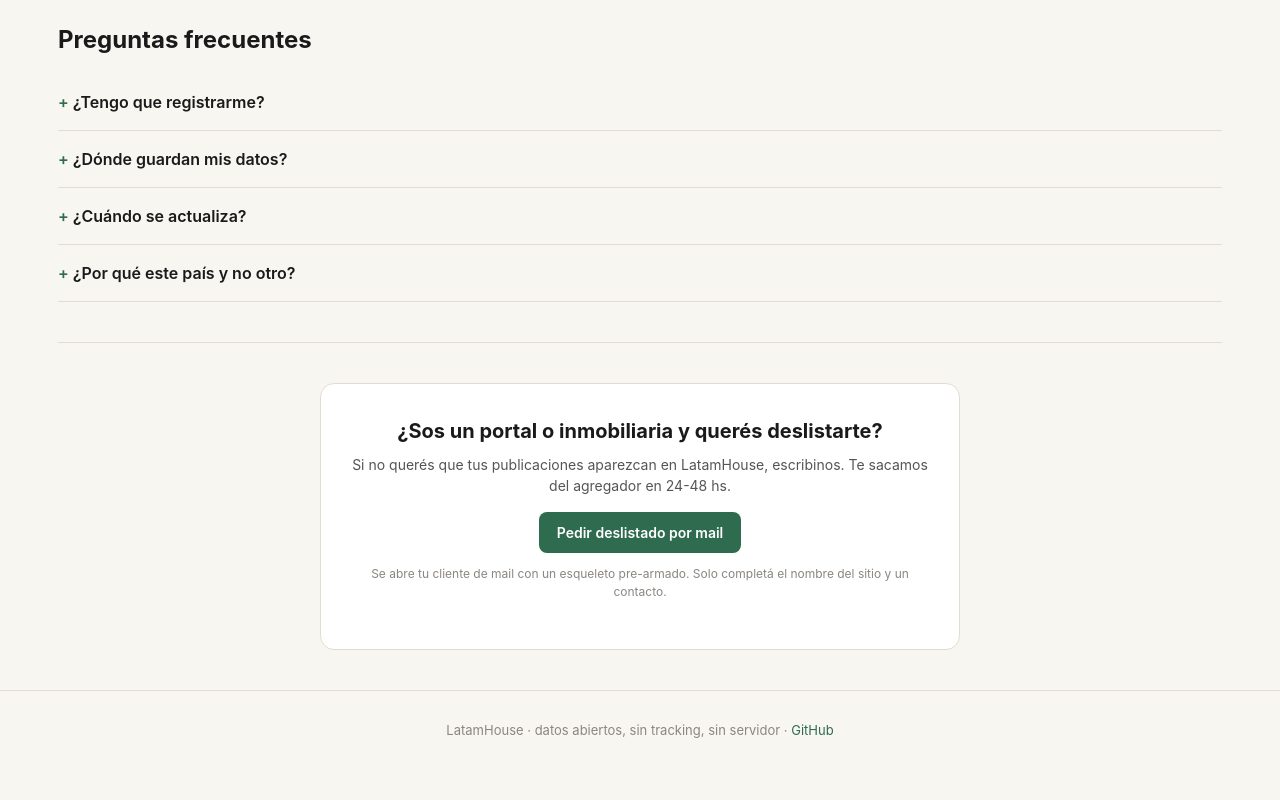
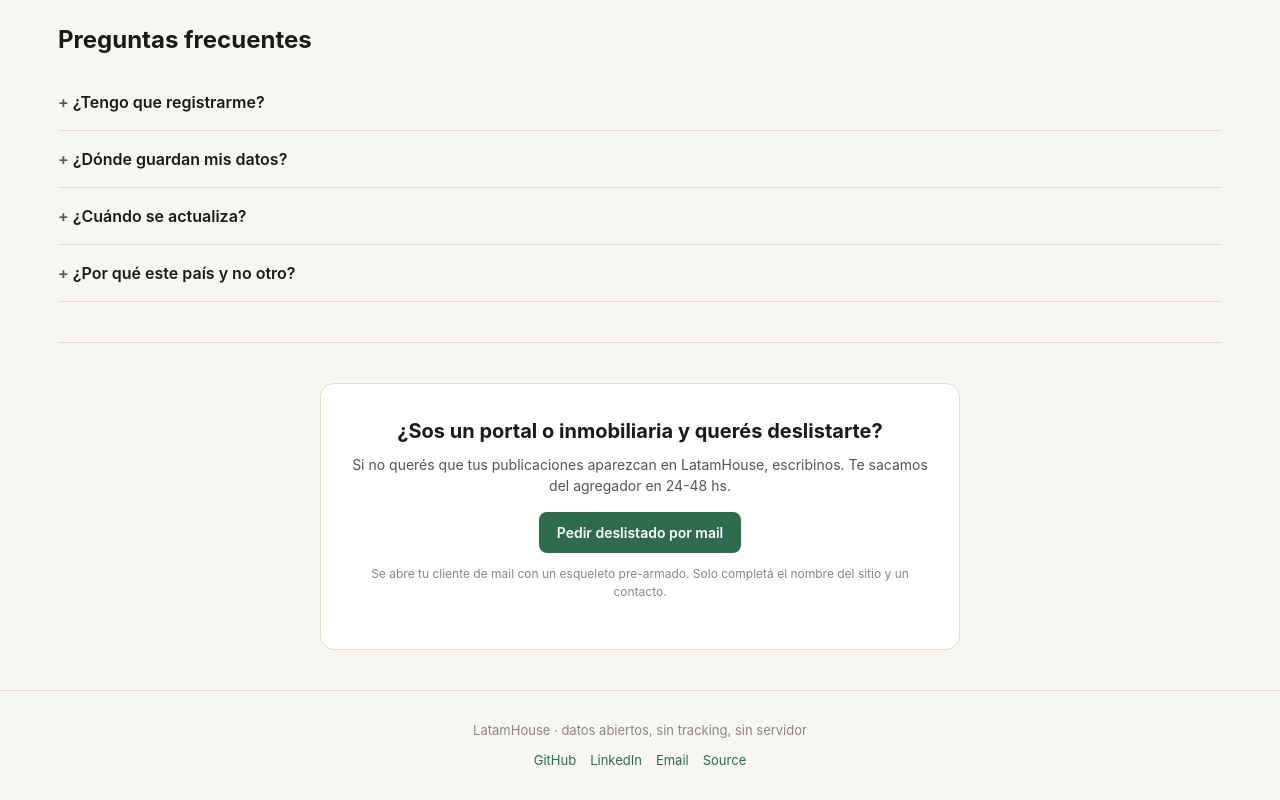
Before and after one commit to missingus3r/inmobiliaria-latam, a plain HTML site: page index.html in a window 1280 px wide. Shown: the part 3860-4660 px from the top of the page. Before the commit the page ends 4631 px from the top, so only its background shows below. Drawn offline with Linux system fonts and the light colour scheme.

Commit message:
feat(footer): redes uniformes (GitHub + LinkedIn + Email)
Co-Authored-By: Claude Opus 4.7 (1M context) <noreply@anthropic.com>

```diff
--- a/index.html
+++ b/index.html
@@ -569,8 +569,13 @@
 </main>
 
 <footer>
-  LatamHouse · <span data-i18n="footer.tagline">datos abiertos, sin tracking, sin servidor</span> ·
-  <a href="https://github.com/missingus3r/inmobiliaria-latam" target="_blank">GitHub</a>
+  <div>LatamHouse · <span data-i18n="footer.tagline">datos abiertos, sin tracking, sin servidor</span></div>
+  <div style="margin-top:10px;display:flex;gap:14px;justify-content:center;flex-wrap:wrap;font-size:13px;">
+    <a href="https://github.com/missingus3r" target="_blank" rel="noopener">GitHub</a>
+    <a href="https://www.linkedin.com/in/bruno-silveira-730107a7/" target="_blank" rel="noopener">LinkedIn</a>
+    <a href="mailto:sam-assistant@agentmail.to">Email</a>
+    <a href="https://github.com/missingus3r/inmobiliaria-latam" target="_blank" rel="noopener">Source</a>
+  </div>
 </footer>
 
 <div class="modal-backdrop" id="modalBackdrop">
```
